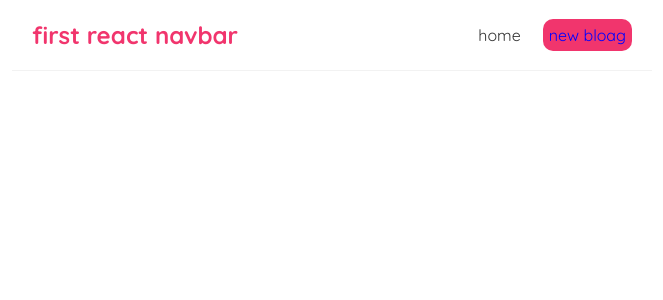
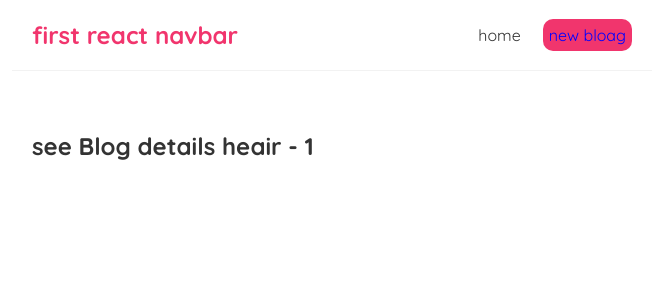
Before and after one commit to sumitchoudharySEM/react-moduel-1, a React (Create React App) app: page /blogs/1 in a window 1280 px wide. Shown: the top 300 px of the page, without its empty margins (308-971 px from the left). Built offline with nearby package versions, Linux system fonts and the light colour scheme.

Commit message:
Route parameaters and addind dinemic Link to tag in BlogList.js

```diff
--- a/src/App.js
+++ b/src/App.js
@@ -8,6 +8,7 @@
   Route,
 } from "react-router-dom";
 import Create from './Create';
+import BlogDetails from './BlogDetails';
 
 function App() {
   return (
@@ -18,6 +19,7 @@
           <Switch>
             <Route exact path="/" > <Home /> </Route>
             <Route path="/create"> <Create/> </Route>
+            <Route path="/blogs/:id"> <BlogDetails/> </Route>
           </Switch>
         </div>
       </div>
--- /dev/null
+++ b/src/BlogDetails.js
@@ -0,0 +1,15 @@
+import { useParams } from "react-router-dom/cjs/react-router-dom.min";
+
+const BlogDetails = () => {
+    const {id} = useParams();
+
+    return (
+        <div className="blog-details">
+            <h2>
+                see Blog details heair - {id}
+            </h2>
+        </div>
+    );
+}
+
+export default BlogDetails;
--- a/src/Bloglist.js
+++ b/src/Bloglist.js
@@ -1,4 +1,6 @@
-const Bloglist = ({blogs, title}) => {
+import { Link } from "react-router-dom";
+
+const Bloglist = ({ blogs, title }) => {
 
 
     return (
@@ -6,12 +8,14 @@
             <h2>{title}</h2>
             {blogs.map((blog) => (
                 <div className="blog-preview" key={blog.id}>
-                    <h2>{blog.title}</h2>
-                    <p>written by {blog.author}</p>
+                    <Link to={`/blogs/${blog.id}`}>
+                        <h2>{blog.title}</h2>
+                        <p>written by {blog.author}</p>
+                    </Link>
                 </div>
             ))}
         </div>
-     );
+    );
 }
 
 export default Bloglist;
--- a/src/index.css
+++ b/src/index.css
@@ -48,3 +48,6 @@
   color: #f1356d;
   margin-bottom: 8px;
 }
+.blog-preview a{
+  text-decoration: none;
+}
```
